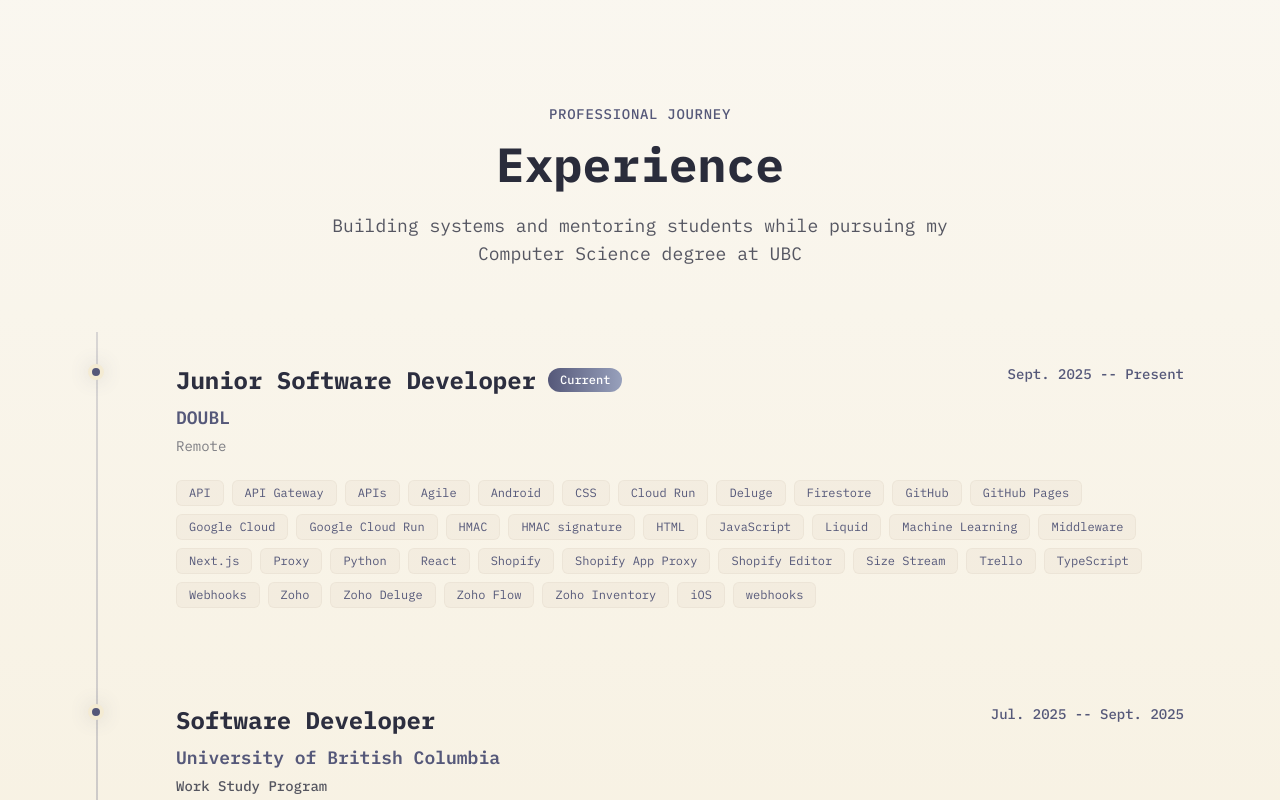
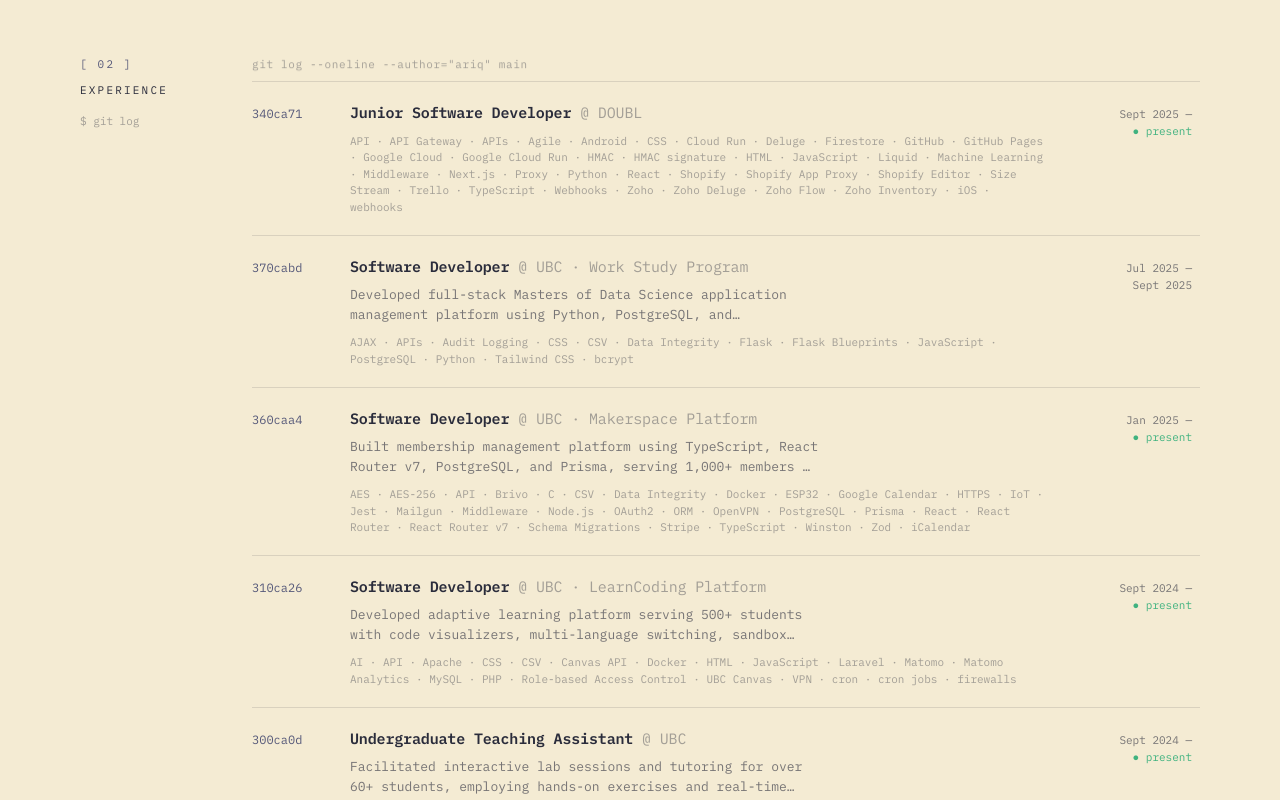
Before and after one commit to ariqmuldi/ariqmuldicom, a Next.js app: page / in a window 1280 px wide. Shown: the part 2720-3520 px from the top of the page. Built offline with nearby package versions, Linux system fonts and the light colour scheme.

Commit message:
feat: rebuild experience as git-log ledger

```diff
--- a/app/components/ExperienceSection.tsx
+++ b/app/components/ExperienceSection.tsx
@@ -1,149 +1,72 @@
-"use client";
+'use client';
 
-import { motion } from "framer-motion";
-import { experiences } from "@/app/data/experiences";
+import { experiences, type Experience } from '@/app/data/experiences';
+import { fakeCommitHash } from '@/app/lib/hooks';
+
+// Abbreviate the long institutional name for the ledger's "@ company" suffix.
+function shortCompany(company: string): string {
+	return company.replace('University of British Columbia', 'UBC');
+}
+
+// "Software Developer -- Makerspace Platform" → { role, context }
+// so the row reads "Software Developer @ UBC · Makerspace Platform".
+function splitTitle(exp: Experience): { role: string; context: string } {
+	const [role, suffix] = exp.title.split(' -- ');
+	const context = suffix ?? exp.department ?? '';
+	return { role: role.trim(), context: context.trim() };
+}
+
+// period is "Sept. 2025 -- Present" or "Jul. 2025 -- Sept. 2025".
+function splitPeriod(period: string): { start: string; end: string } {
+	const [start = '', end = ''] = period.split('--').map((p) => p.replace(/\./g, '').trim());
+	return { start, end };
+}
 
 export default function ExperienceSection() {
 	return (
-    <section className="py-20 md:py-32 px-4 relative" id="experience">
-      {/* Background */}
-      <div className="absolute inset-0 bg-gradient-to-b from-background-secondary via-background-primary to-background-secondary" />
-
-      {/* Decorative elements */}
-      <div className="absolute inset-0">
-        <div className="absolute top-1/4 left-0 w-96 h-96 bg-accent-purple/5 rounded-full blur-3xl" />
-        <div className="absolute bottom-1/4 right-0 w-96 h-96 bg-accent-purple-light/5 rounded-full blur-3xl" />
+		<section id="experience" className="section section--warm">
+			<div className="section-grid">
+				<div className="section-index">
+					<div className="section-index__num">[ 02 ]</div>
+					<div className="section-index__label">EXPERIENCE</div>
+					<div className="section-index__cmd">$ git log</div>
 				</div>
 
-      <div className="max-w-6xl mx-auto relative z-10">
-        {/* Section header */}
-        <div className="text-center mb-16">
-          <motion.div
-            initial={{ opacity: 0, y: 20 }}
-            whileInView={{ opacity: 1, y: 0 }}
-            viewport={{ once: true }}
-            transition={{ duration: 0.6 }}
-          >
-            <span className="text-sm font-medium text-accent-purple mb-4 block tracking-wider uppercase">
-              Professional Journey
-            </span>
-            <h2 className="text-4xl md:text-5xl font-bold mb-6 gradient-text-alt">
-              Experience
-            </h2>
-            <p className="text-lg text-text-secondary max-w-2xl mx-auto">
-              Building systems and mentoring students while pursuing my Computer
-              Science degree at UBC
-            </p>
-          </motion.div>
+				<div>
+					<div className="gitlog__cmd" data-reveal>
+						git log --oneline --author=&quot;ariq&quot; main
 					</div>
 
-        {/* Experience Timeline */}
-        <div className="relative">
-          {/* Timeline line - hidden on mobile */}
-          <div className="absolute left-8 top-0 bottom-0 w-0.5 bg-gradient-to-b from-accent-purple/20 via-accent-purple/40 to-accent-purple/20 hidden md:block" />
+					{experiences.map((exp) => {
+						const { role, context } = splitTitle(exp);
+						const { start, end } = splitPeriod(exp.period);
+						const summary = exp.accomplishments[0];
 
-          <div className="space-y-8">
-            {experiences.map((experience, index) => (
-              <motion.div
-                key={experience.id}
-                id={`experience-${experience.id}`}
-                initial={{ opacity: 0, x: -20 }}
-                whileInView={{ opacity: 1, x: 0 }}
-                viewport={{ once: true }}
-                transition={{ duration: 0.5, delay: index * 0.1 }}
-                className="relative"
-              >
-                {/* Timeline dot - hidden on mobile */}
-                <div className="absolute left-6 top-8 w-4 h-4 bg-accent-purple rounded-full border-4 border-background-primary hidden md:block shadow-glow" />
-
-                <div className="md:ml-20">
-                  <div className="card-glass card-glass-hover rounded-2xl p-6 md:p-8">
-                    {/* Header */}
-                    <div className="flex flex-col lg:flex-row lg:items-start lg:justify-between mb-6">
-                      <div className="mb-4 lg:mb-0">
-                        <div className="flex items-center gap-3 mb-2">
-                          <h3 className="text-xl md:text-2xl font-bold text-text-primary">
-                            {experience.title}
-                          </h3>
-                          {experience.current && (
-                            <span className="px-3 py-1 bg-gradient-to-r from-accent-purple to-accent-purple-light text-white text-xs font-medium rounded-full">
-                              Current
+						return (
+							<div className="gitlog__row" data-reveal id={`experience-${exp.id}`} key={exp.id}>
+								<span className="gitlog__hash">{fakeCommitHash(exp.id)}</span>
+								<div>
+									<div className="gitlog__title">
+										{role}{' '}
+										<span className="gitlog__at">
+											@ {shortCompany(exp.company)}
+											{context ? ` · ${context}` : ''}
 										</span>
+									</div>
+									{summary && <div className="gitlog__summary">{summary}</div>}
+									{exp.technologies.length > 0 && (
+										<div className="gitlog__tech">{exp.technologies.join(' · ')}</div>
 									)}
 								</div>
-                        <h4 className="text-lg font-semibold text-accent-purple mb-1">
-                          {experience.company}
-                        </h4>
-                        {experience.department && (
-                          <p className="text-text-secondary font-medium text-sm">
-                            {experience.department}
-                          </p>
-                        )}
-                        <p className="text-text-muted text-sm mt-1">
-                          {experience.location}
-                        </p>
-                      </div>
-                      <div className="text-left lg:text-right">
-                        <p className="text-accent-purple font-medium text-sm">
-                          {experience.period}
-                        </p>
+								<div className="gitlog__dates">
+									{start} —
+									<br />
+									{exp.current ? <span className="dot-green">● present</span> : end}
 								</div>
 							</div>
-
-                    {/* Accomplishments */}
-                    <div className="space-y-3 mb-6">
-                      {experience.accomplishments.map((accomplishment, idx) => (
-                        <div key={idx} className="flex items-start gap-3">
-                          <div className="w-1.5 h-1.5 bg-accent-purple rounded-full mt-2 flex-shrink-0" />
-                          <p className="text-text-secondary text-sm leading-relaxed">
-                            {accomplishment}
-                          </p>
+						);
+					})}
 				</div>
-                      ))}
-                    </div>
-
-                    {/* Technologies */}
-                    <div className="flex flex-wrap gap-2">
-                      {experience.technologies.map((tech) => (
-                        <span
-                          key={tech}
-                          className="px-3 py-1 bg-accent-beige/20 text-accent-purple text-xs rounded-md border border-accent-beige/30"
-                        >
-                          {tech}
-                        </span>
-                      ))}
-                    </div>
-                  </div>
-                </div>
-              </motion.div>
-            ))}
-          </div>
-        </div>
-
-        {/* Summary Stats */}
-        <motion.div
-          initial={{ opacity: 0, y: 20 }}
-          whileInView={{ opacity: 1, y: 0 }}
-          viewport={{ once: true }}
-          transition={{ duration: 0.6, delay: 0.4 }}
-          className="mt-16 grid grid-cols-2 md:grid-cols-4 gap-4"
-        >
-          {[
-            { value: "10,000+", label: "Records Processed" },
-            { value: "1,000+", label: "Users Served" },
-            { value: "500+", label: "Students Impacted" },
-            { value: "5", label: "Active Roles" },
-          ].map((stat, index) => (
-            <div key={index} className="card-glass rounded-xl p-6 text-center">
-              <div className="text-2xl md:text-3xl font-bold gradient-text mb-2">
-                {stat.value}
-              </div>
-              <div className="text-xs text-text-muted uppercase tracking-wide">
-                {stat.label}
-              </div>
-            </div>
-          ))}
-        </motion.div>
 			</div>
 		</section>
 	);
```
Lines whose indentation alone changed are shown as unchanged.
